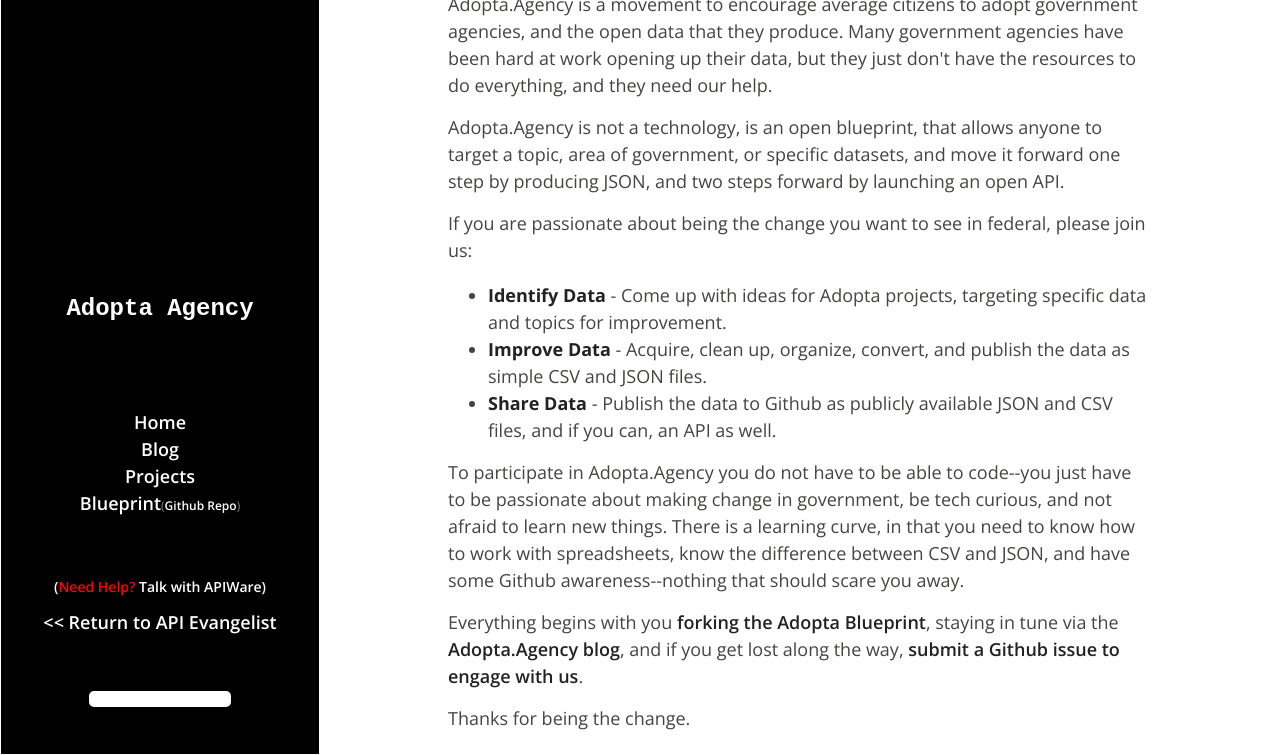
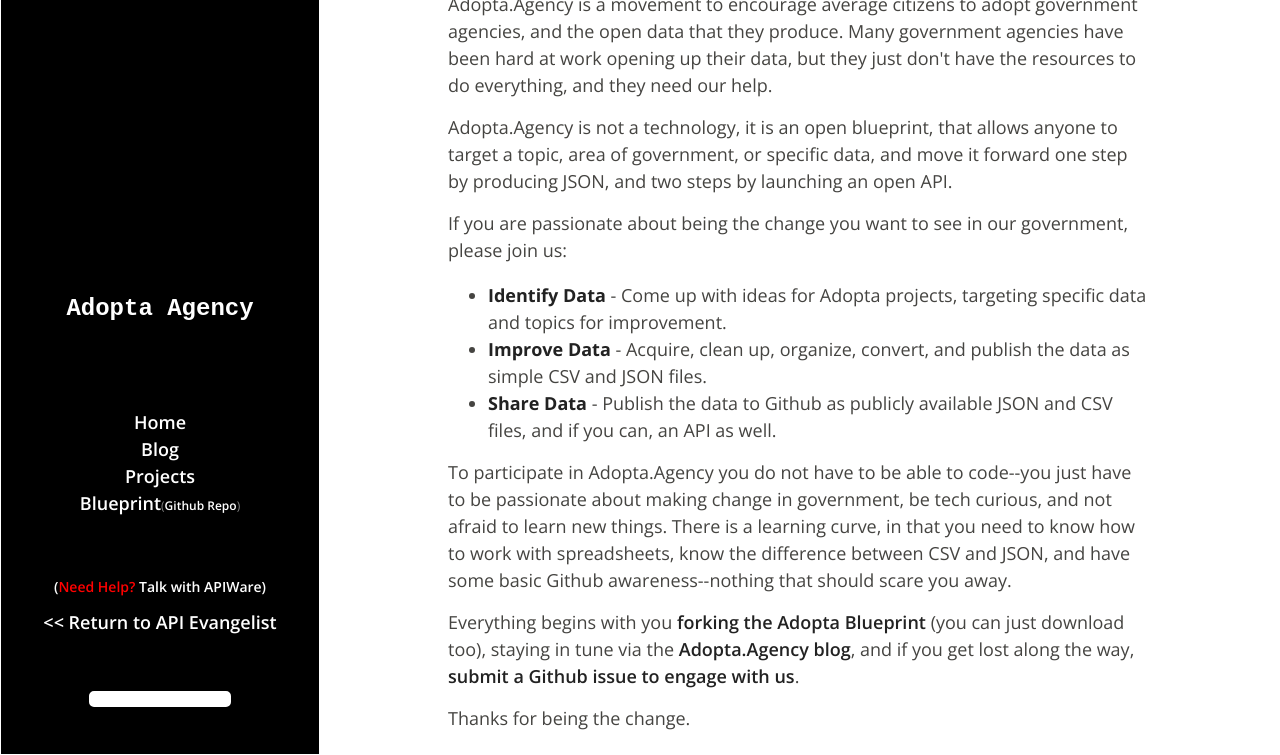
Before and after one commit to adopta-agency/master, a Jekyll site: the page built from index.html, in a window 1280 px wide and 900 px high, scrolled down 299 px, cut to the strip 145-900 px from the top of the window. Built offline with Jekyll 4.4.1, drawn with Linux system fonts in a browser that asks for light colours; Markdown is read by kramdown in place of the engine named in the settings.

Commit message:
couple more quick edits

```diff
--- a/index.html
+++ b/index.html
@@ -4,13 +4,13 @@ title: Adopta Agency
 ---
 
 <p>Adopta.Agency is a movement to encourage average citizens to adopt government agencies, and the open data that they produce. Many government agencies have been hard at work opening up their data, but they just don't have the resources to do everything, and they need our help.</p>
-<p>Adopta.Agency is not a technology, is an open blueprint, that allows anyone to target a topic, area of government, or specific datasets, and move it forward one step by producing JSON, and two steps forward by launching an open API.</p>
-<p>If you are passionate about being the change you want to see in federal, please join us:</p>
+<p>Adopta.Agency is not a technology, it is an open blueprint, that allows anyone to target a topic, area of government, or specific data, and move it forward one step by producing JSON, and two steps by launching an open API.</p>
+<p>If you are passionate about being the change you want to see in our government, please join us:</p>
 <ul>
   <li><strong>Identify Data</strong> - Come up with ideas for Adopta projects, targeting specific data and topics for improvement.</li>
   <li><strong>Improve Data</strong> - Acquire, clean up, organize, convert, and publish the data as simple CSV and JSON files.</li>
   <li><strong>Share Data</strong> - Publish the data to Github as publicly available JSON and CSV files, and if you can, an API as well.</li>
 </ul>
-<p>To participate in Adopta.Agency you do not have to be able to code--you just have to be passionate about making change in government, be tech curious, and not afraid to learn new things. There is a learning curve, in that you need to know how to work with spreadsheets, know the difference between CSV and JSON, and have some Github awareness--nothing that should scare you away.</p>
-<p>Everything begins with you <a href="https://github.com/adopta-agency/adopta-blueprint">forking the Adopta Blueprint</a>, staying in tune via the <a href="http://adopta.agency/blog/">Adopta.Agency blog</a>, and if you get lost along the way, <a href="https://github.com/adopta-agency/adopta-website/issues/new">submit a Github issue to engage with us</a>.</p>
+<p>To participate in Adopta.Agency you do not have to be able to code--you just have to be passionate about making change in government, be tech curious, and not afraid to learn new things. There is a learning curve, in that you need to know how to work with spreadsheets, know the difference between CSV and JSON, and have some basic Github awareness--nothing that should scare you away.</p>
+<p>Everything begins with you <a href="https://github.com/adopta-agency/adopta-blueprint">forking the Adopta Blueprint</a> (you can just download too), staying in tune via the <a href="http://adopta.agency/blog/">Adopta.Agency blog</a>, and if you get lost along the way, <a href="https://github.com/adopta-agency/adopta-website/issues/new">submit a Github issue to engage with us</a>.</p>
 <p>Thanks for being the change.</p>
```
